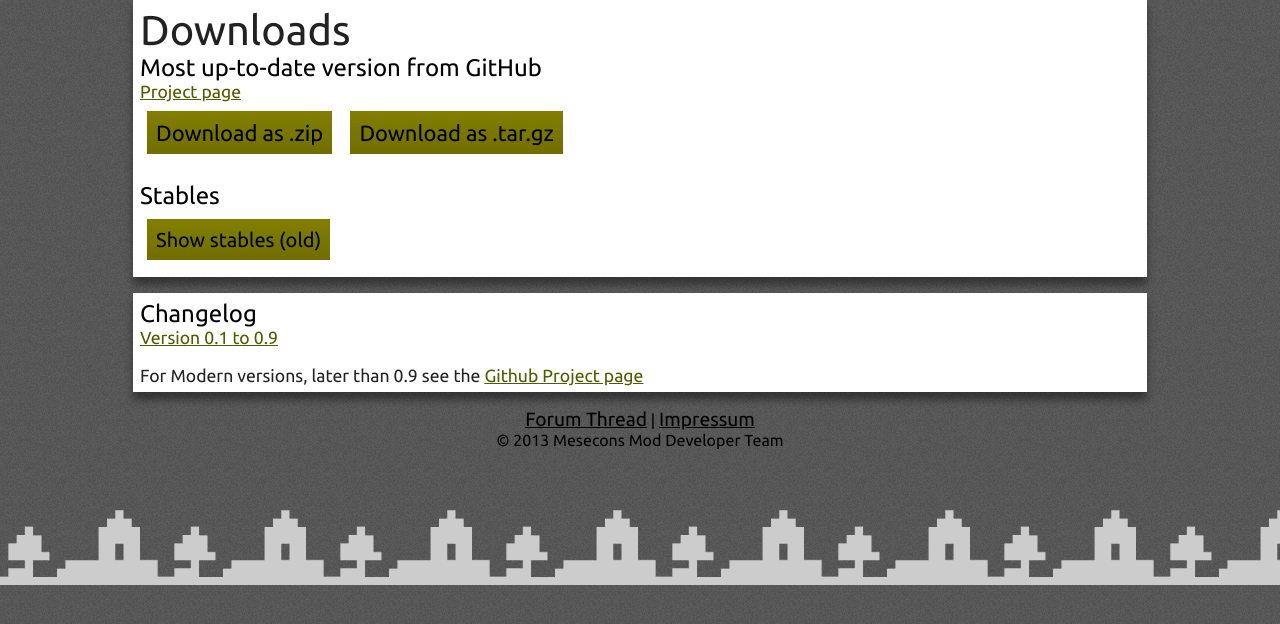
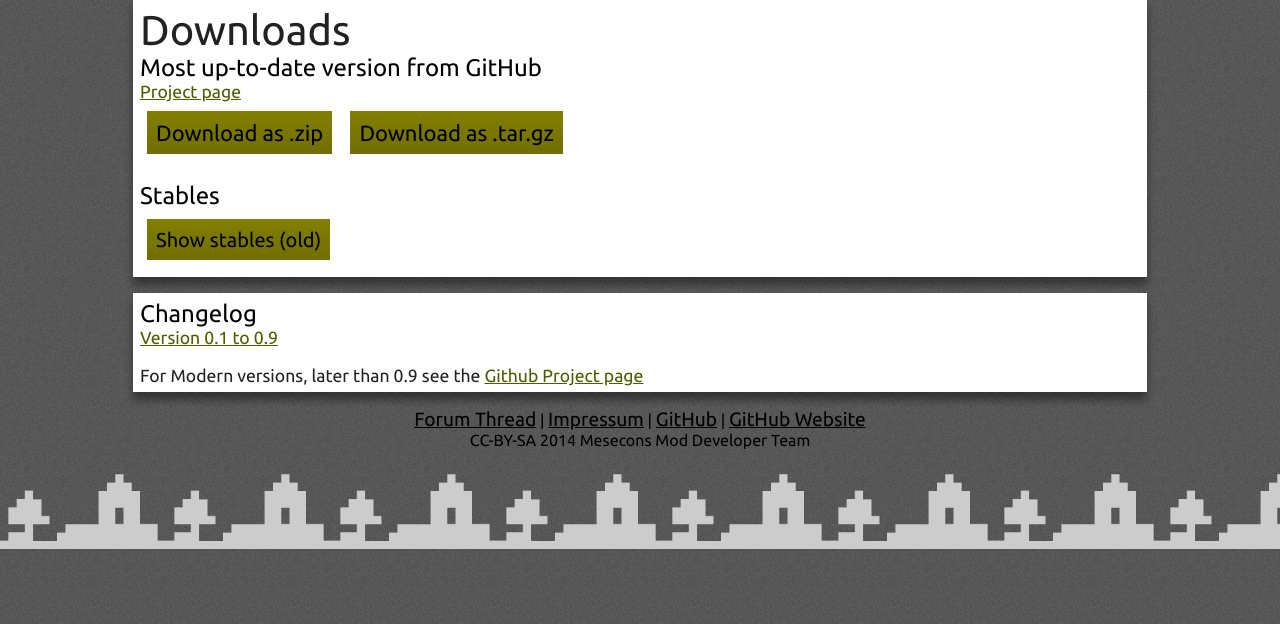
Before and after one commit to Jeija/mesecons.net, a PHP site: page /downloads.php in a window 1280 px wide. Shown: the part 139-763 px from the top of the page. Run offline with PHP 8.4, Linux system fonts and the light colour scheme; some libraries are stand-ins or nearby versions.

Commit message:
Update footer and remove Google+ +1 button

```diff
--- a/footer.html
+++ b/footer.html
@@ -1,9 +1,7 @@
 <div id = "footer">
 <div class = "text">
-<a href="http://minetest.net/forum/viewtopic.php?id=628" target="_blank">Forum Thread</a> | <a href="/impressum.php">Impressum</a> <br/>
-&copy; 2013 Mesecons Mod Developer Team<br/>
-<div class="g-plusone" data-annotation="none"></div>
-<br/><br/>
+<a class="largelink" href="http://minetest.net/forum/viewtopic.php?id=628" target="_blank">Forum Thread</a> | <a class="largelink" href="/impressum.php">Impressum</a> | <a class = "largelink" href="https://github.com/Jeija/minetest-mod-mesecons">GitHub</a> | <a class = "largelink" href="https://github.com/Jeija/mesecons.net">GitHub Website</a><br/>
+CC-BY-SA 2014 Mesecons Mod Developer Team
 </div>
 <div class="image"></div>
 </div>
--- a/scripts.js
+++ b/scripts.js
@@ -1,6 +1 @@
-//+1 Button
-(function() {
-	var po = document.createElement('script'); po.type = 'text/javascript'; po.async = true;
-	po.src = 'https://apis.google.com/js/plusone.js';
-	var s = document.getElementsByTagName('script')[0]; s.parentNode.insertBefore(po, s);
-})();
+// empty, previously Google +1 button was here
--- a/styles.css
+++ b/styles.css
@@ -253,12 +253,12 @@ margin: 0 0;}
 	color:#000000;
 }
 
-#footer .text a {
+#footer .text .largelink {
 	font-size: 1.2em;
 	color:#000000;
 }
 
-#footer .text a:hover {
+#footer .text .largelink:hover {
 	color:#ffffff;
 }
 
```
